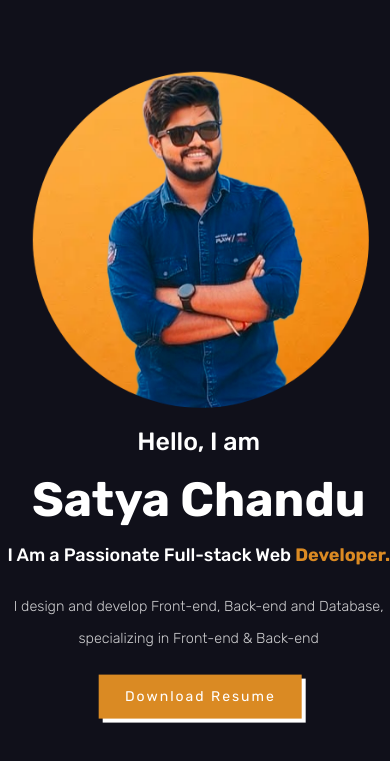
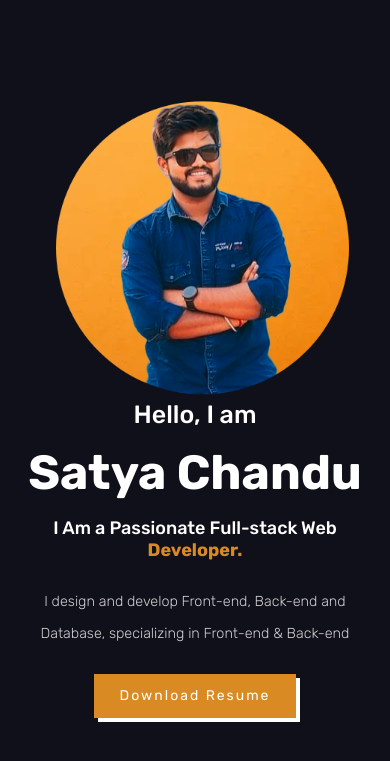
Before and after one commit to satyachandu11/PortfolioWebsite, a plain HTML site: page index.html in a window 390 px wide. Shown: the part 71-832 px from the top of the page. Drawn offline with nearby package versions, Linux system fonts and the light colour scheme; a script that the page names is missing.

Commit message:
added latest styles

```diff
--- a/style.css
+++ b/style.css
@@ -357,7 +357,7 @@ section {
 
 @media (max-width: 600px) {
   .wrapper {
-    overflow-x: hidden;
+    max-width: 100vw;
   }
   .home {
     grid-template-columns: 1fr;
@@ -366,43 +366,41 @@ section {
     margin-top: 80px;
     height: 100vh;
     width: 100%;
+    max-width: 100vw;
+    display: grid;
   }
 
   .home-text {
     order: 2;
     bottom: 50rem;
+    max-width: 100vw;
   }
 
   .home-text p {
     max-width: 100vw;
-    margin-left: -0.5rem;
   }
 
   .home-text h5 {
     max-width: 100vw;
-    margin-left: -0.5rem;
   }
 
   .home-text h1 {
     max-width: 100vw;
-    margin-left: -0.5rem;
   }
 
   .home-text h6 {
     max-width: 100vw;
-    margin-left: -0.5rem;
   }
 
-  .home-text .btn {
-    transform: translate(-45%, -10%);
+  .home-img{
+    max-width: 100vw;
+    height: auto;
+    transform: translate(15%, -80%);
+    width: 80%;
   }
 
   .home-img img {
-    max-width: 100%;
-    max-width: 100%;
-    width: 60%;
     height: auto;
-    transform: translate(-45%, -20%);
     margin-bottom: -15rem;
   }
 
```
